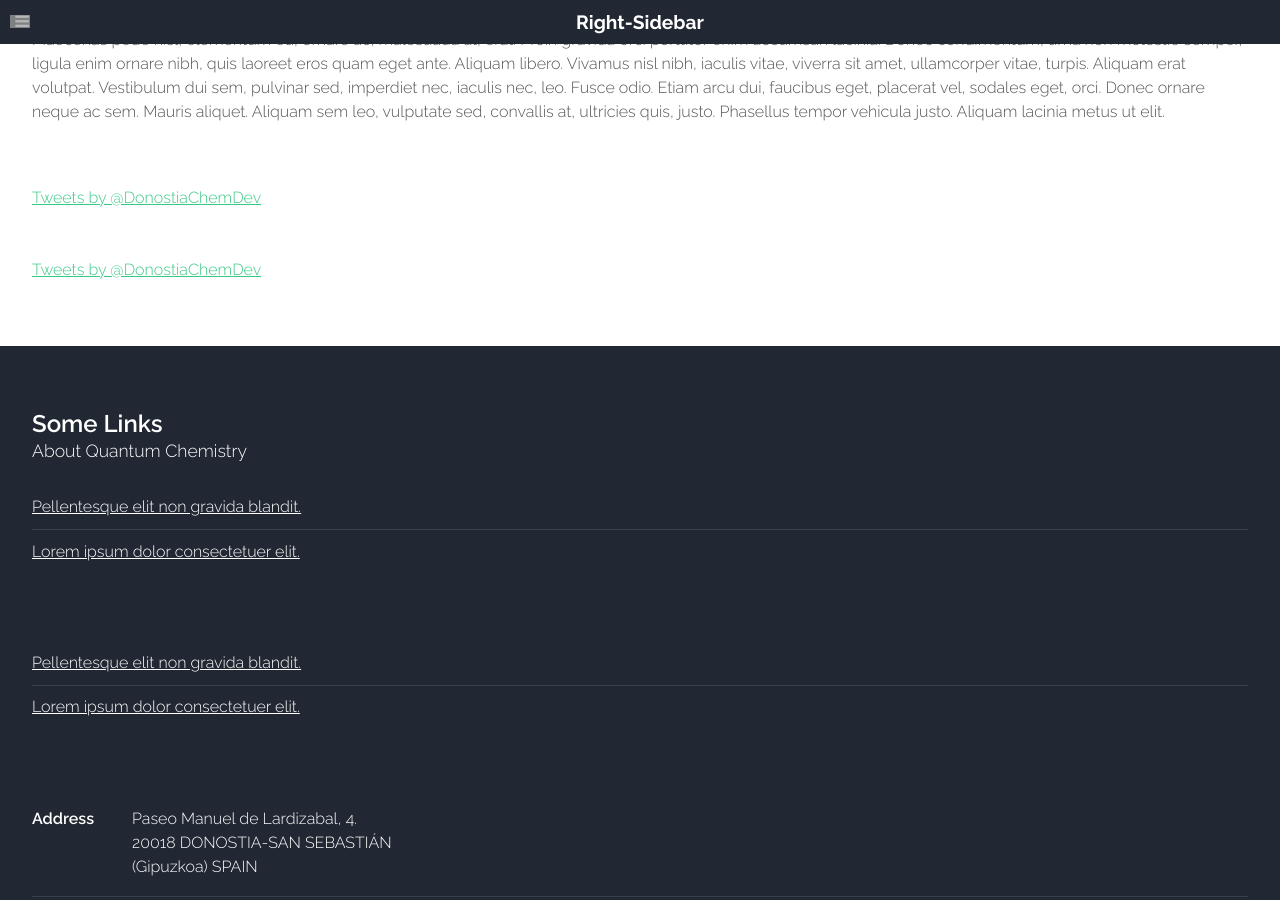
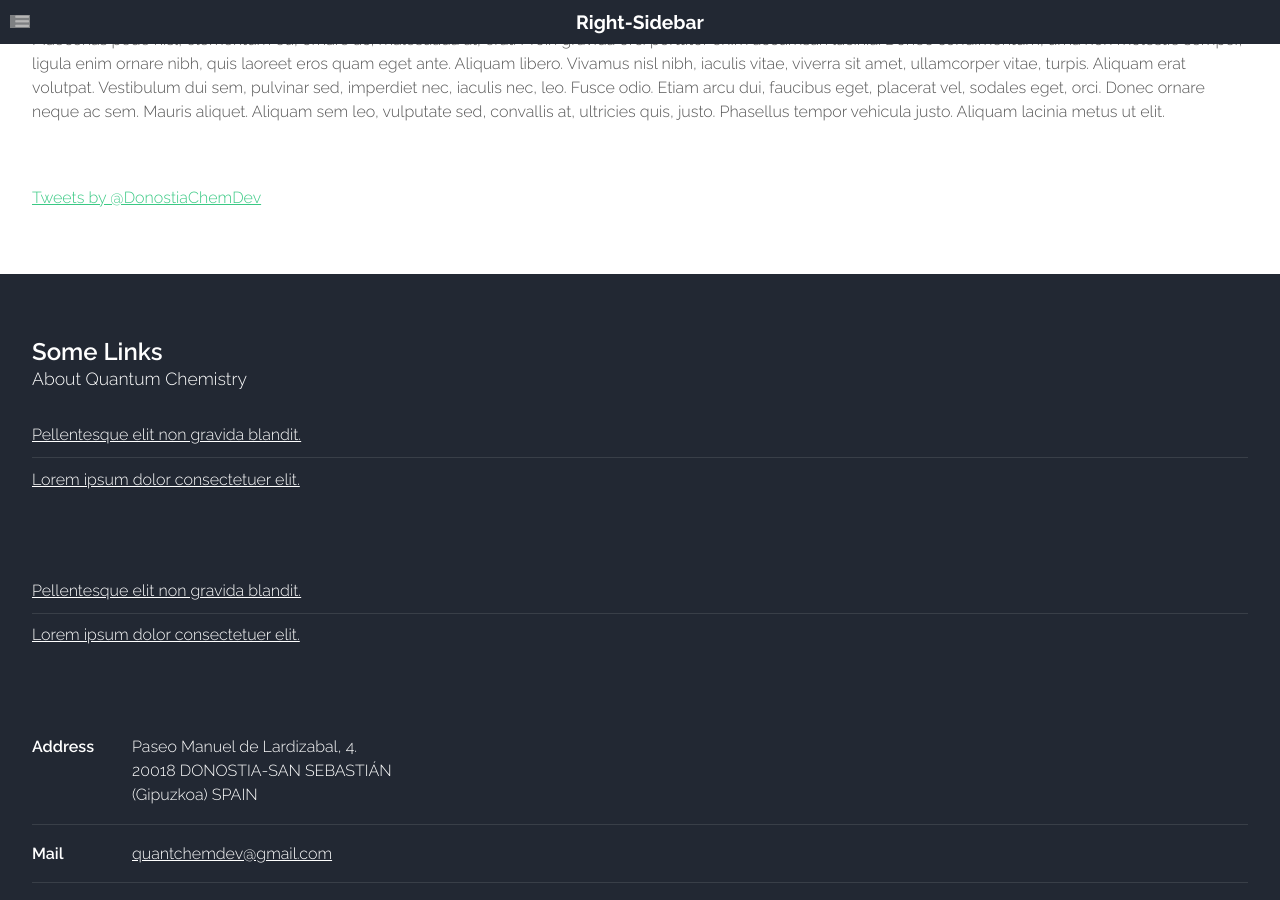
Before and after one commit to old-jekyll-templates/Horizons-Jekyll-Theme, a Jekyll site: the page built from news.html, in a window 1280 px wide and 900 px high, scrolled down 620 px. Built offline with Jekyll 4.4.1, drawn with Linux system fonts in a browser that asks for light colours; grey boxes are pictures that could not be loaded.

Commit message:
Update sidebar.html

```diff
--- a/_includes/sidebar.html
+++ b/_includes/sidebar.html
@@ -1,17 +1,18 @@
 <!-- Sidebar -->
 	<div id="sidebar" class="4u sidebar">
-		<!-- {% for post in site.posts offset: 0 limit: 2 %} -->
-		<section>
-			<a class="twitter-timeline"
+		<a class="twitter-timeline"
                           href="https://twitter.com/DonostiaChemDev"
                           data-width="300"
                           data-height="300">
                           Tweets by @DonostiaChemDev
 		           </a>
-		<!--	 <header class="major">
+		<!-- {% for post in site.posts offset: 0 limit: 2 %}
+		<section>
+
+		        <header class="major">
 				<h2>{{ post.title }}</h2>
 			</header>
-			{{ post.excerpt }}  -->
+			{{ post.excerpt }}
 		</section>
-		<!-- {% endfor %} -->
+		 {% endfor %} -->
 	</div>
```
